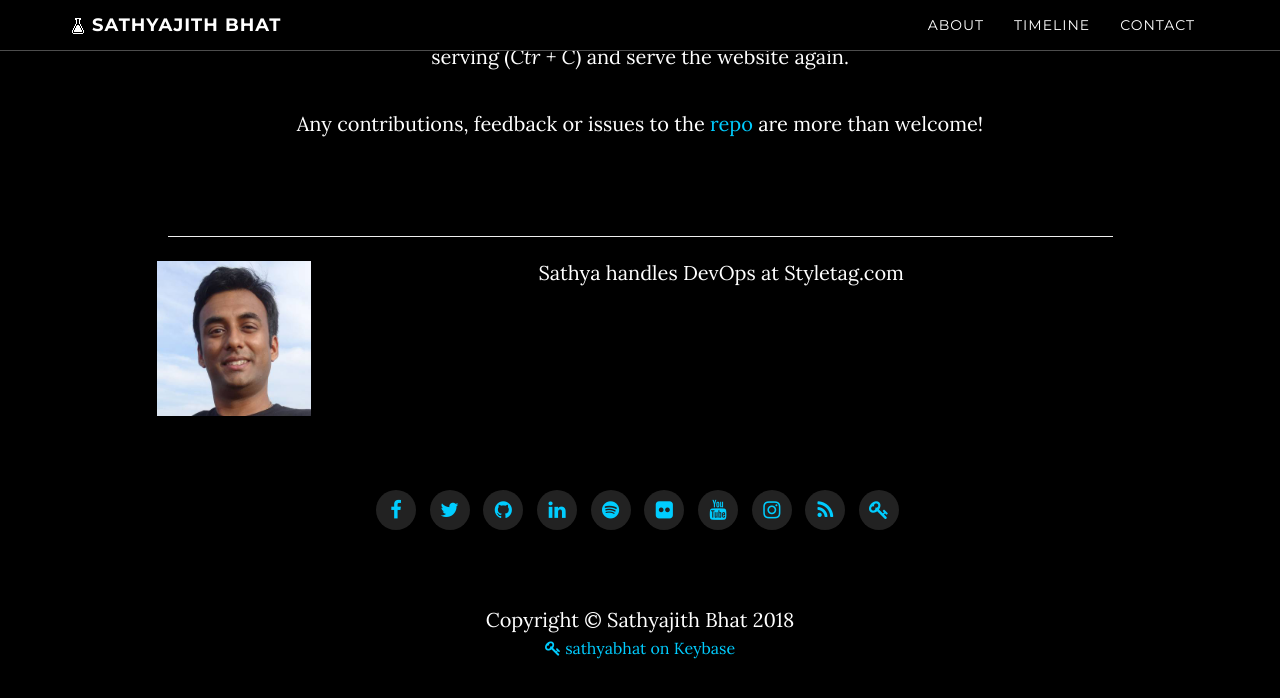
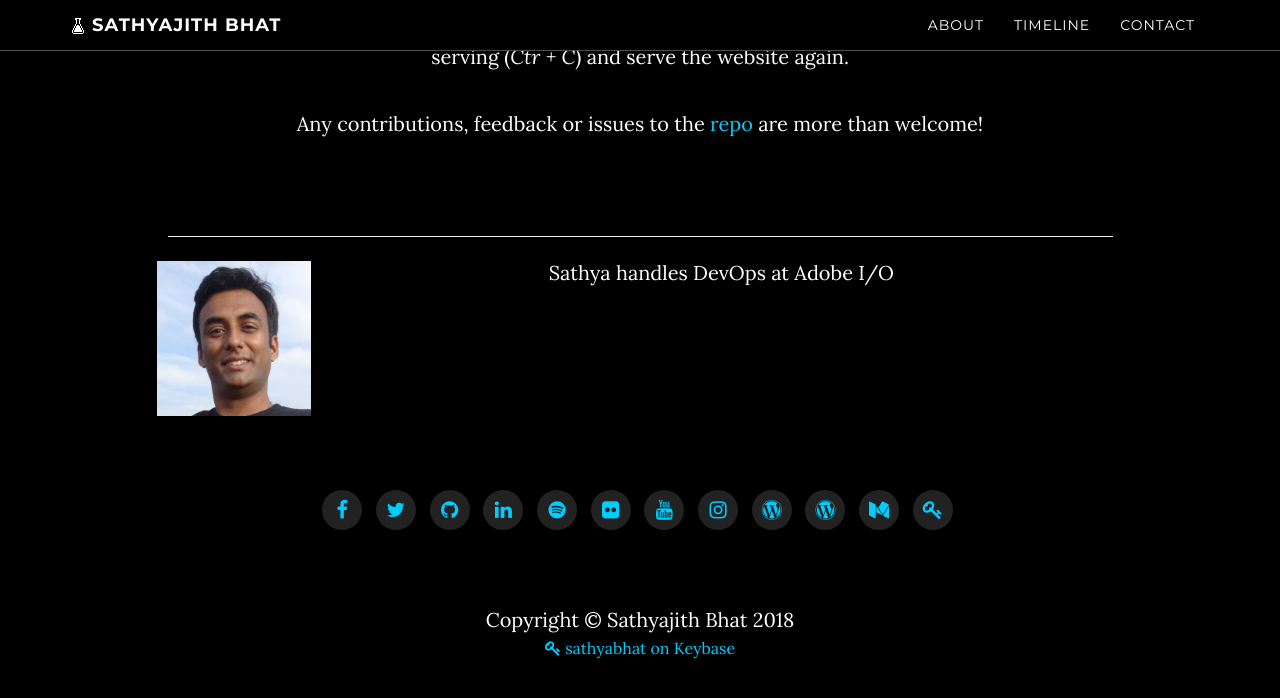
Before and after one commit to SathyaBhat/sathyabhat.github.io, a Jekyll site: the page built from _posts/2015-06-27-welcome.md, in a window 1280 px wide and 900 px high, scrolled down 489 px. Shown: the top 698 px of the window. Built offline with Jekyll 4.4.1, drawn with Linux system fonts in a browser that asks for light colours; nearby versions of some CDN libraries; part of the change alters nothing that is shown.

Commit message:
update icons (#1)

```diff
--- a/_config.yml
+++ b/_config.yml
@@ -118,7 +118,7 @@ email: "contact@sathyasays.com"
 # This works best when your author blurb image has a transparent background, or matches your site background color.
 
 # if the author_blurb is not set, then this feature is skipped
-author_blurb: "Sathya handles DevOps at Styletag.com"
+author_blurb: "Sathya handles DevOps at Adobe I/O"
 author_blurb_image: "/img/me.jpg"
 
 ##################
@@ -142,8 +142,13 @@ social:
     url: "http://www.youtube.com/user/sathyasjbhat"
   - title: "instagram"
     url: "https://instagram.com/sathyabhat"
-  - title: "rss"
-    url: "/feed.xml"
+  - title: "wordpress"
+    url: "https://sathyasays.com"
+  - title: "wordpress"
+    url: "https://sathyabh.at"
+  - title: "medium"
+    url: "https://medium.com/@sathyabhat"
+
 
 ############
 # 404 page #
```
